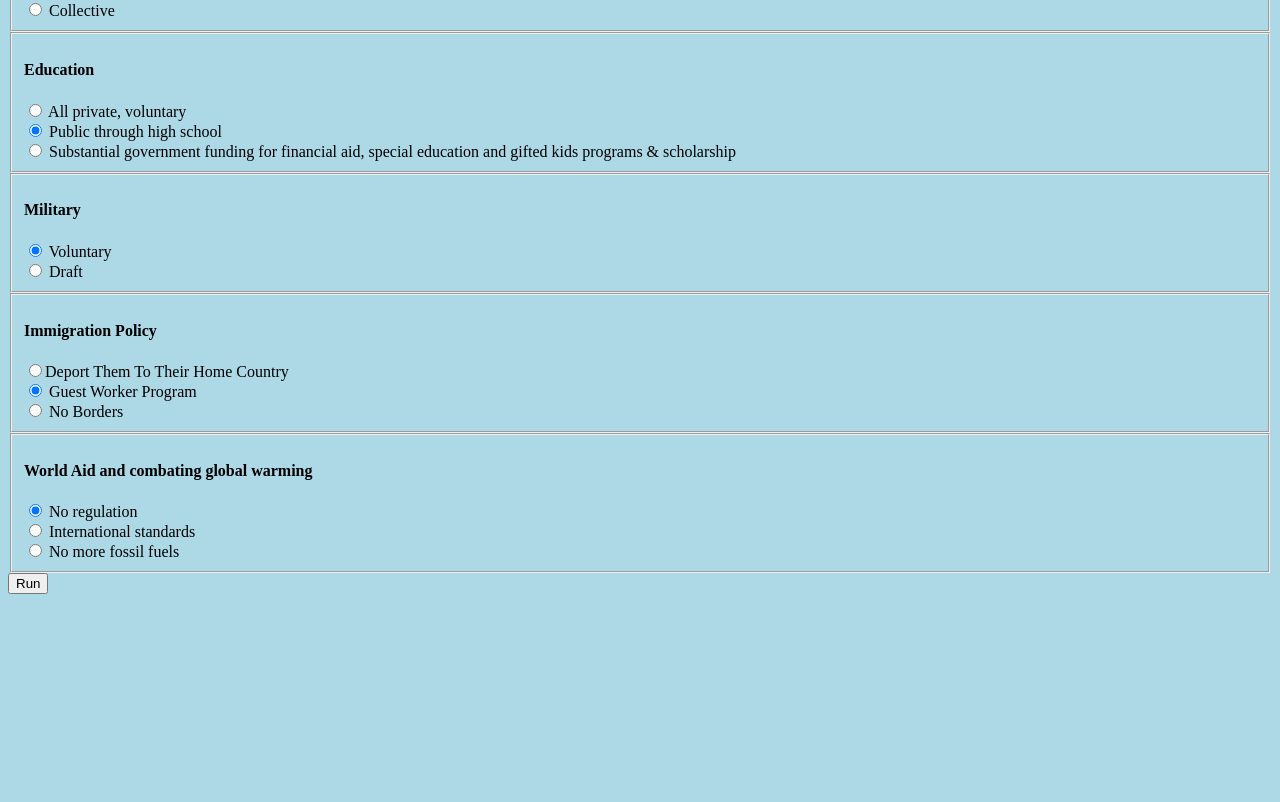
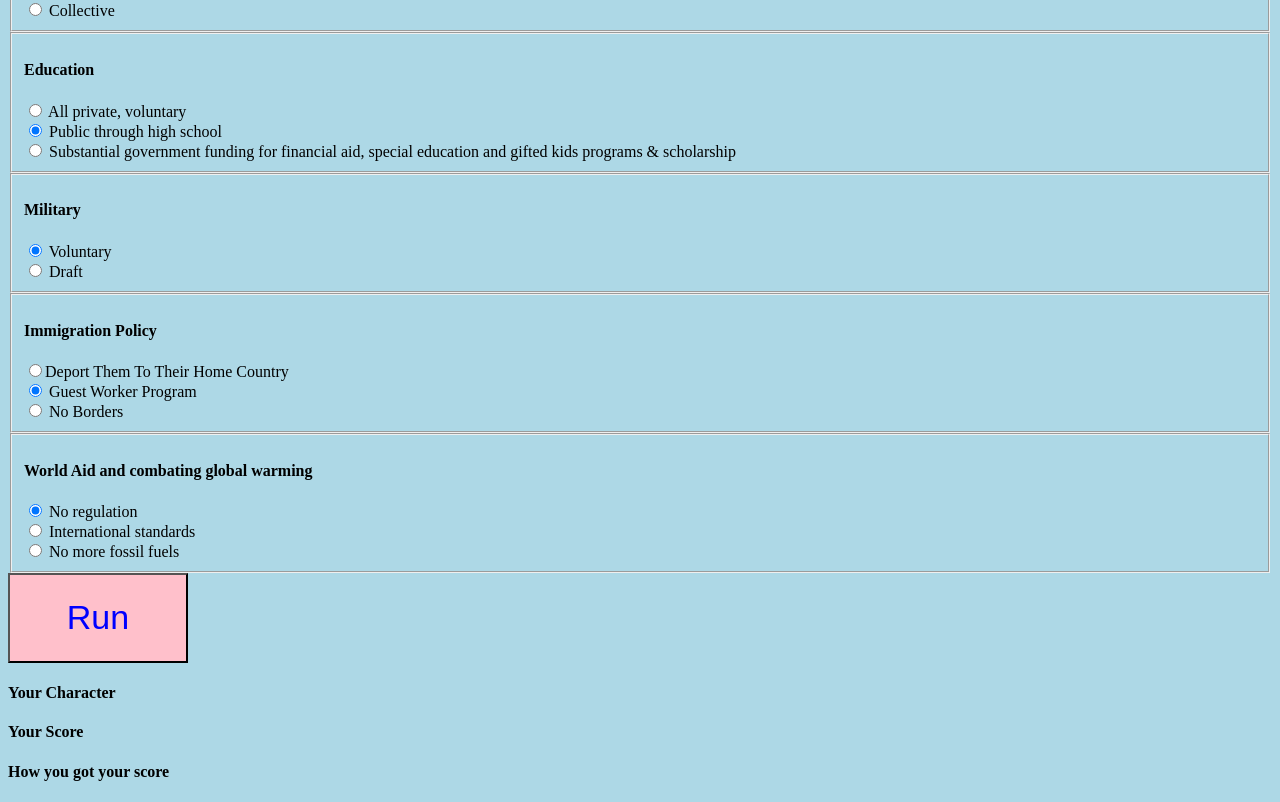
Before and after one commit to mdrjjn/veilOfIgnorance, a plain HTML site: page index.html in a window 1280 px wide. Shown: the part 863-1665 px from the top of the page. Before the commit the page ends 1473 px from the top, so only its background shows below. Drawn offline with Linux system fonts and the light colour scheme.

Commit message:
first trial version

```diff
--- a/controlModule.js
+++ b/controlModule.js
@@ -28,4 +28,8 @@ function control() {
     document.getElementById("displayLogs").appendChild(para);
   }
 
+  //this wonderful line of code scroll to the bottom of the page to make sure all the logs are visible
+  //thanks to http://stackoverflow.com/questions/11715646/scroll-automatically-to-the-bottom-of-the-page
+  window.scrollTo(0,document.body.scrollHeight);
+
 }
--- a/index.html
+++ b/index.html
@@ -79,7 +79,7 @@
           </fieldset>
       </form>
       <button type="button" onclick="control()">Run</button>
-
+      <h4>Your Character</h4>
       <div id ="displayCharacterDiv">
         <p id="charIcome"></p>
         <p id="charResidence"></p>
@@ -90,9 +90,11 @@
         <p id="charKarmaWar"></p>
         <p id="charKarmaDisaster"></p>
       </div>
+      <h4>Your Score</h4>
       <div id="displayScore">
         <p id="score"></p>
       </div>
+      <h4>How you got your score</h4>
       <div id="displayLogs">
       </div>
 
--- a/style.css
+++ b/style.css
@@ -3,7 +3,7 @@ body {
 }
 
 p {
-    color: white;
+    color: black;
     text-align: left;
 }
 
@@ -11,3 +11,12 @@ i {
     color: pink;
     text-align: right;
 }
+
+button {
+    height: 90px;
+    width: 180px;
+    color: blue;
+    background-color: pink;
+    font-size: 34px;
+    font-style: strong;
+}
```
